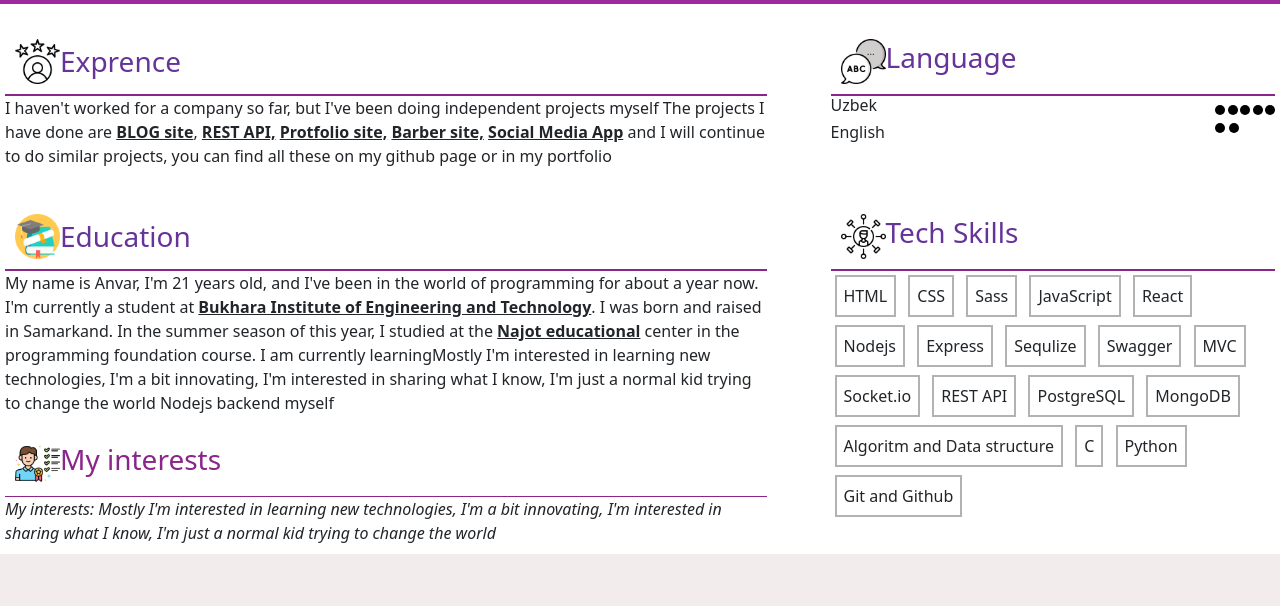
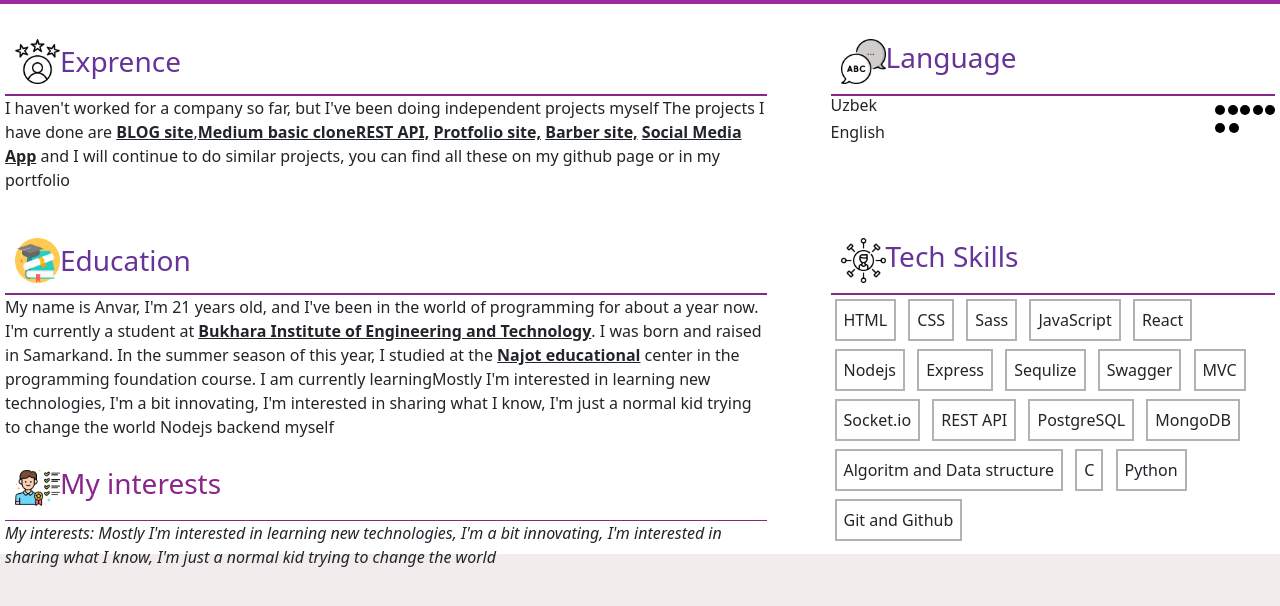
Before and after one commit to Anvar571/resume, a plain HTML site: page index.html in a window 1280 px wide. Shown: the part 146-752 px from the top of the page. Drawn offline with Linux system fonts and the light colour scheme.

```diff
--- a/index.html
+++ b/index.html
@@ -43,7 +43,7 @@
                             <h3 class="m-0">Exprence</h3>
                         </div>
                         <p>I haven't worked for a company so far, but I've been doing independent projects myself
-                            The projects I have done are <b>BLOG site</b>, <b>REST API,</b> <b>Protfolio site,</b>
+                            The projects I have done are <b>BLOG site</b>,<b>Medium basic clone</b><b>REST API,</b> <b>Protfolio site,</b>
                             <b>Barber site,</b> <b>Social Media App</b>
                             and I will continue to do similar projects, you can find all these on my github page or in
                             my
```
